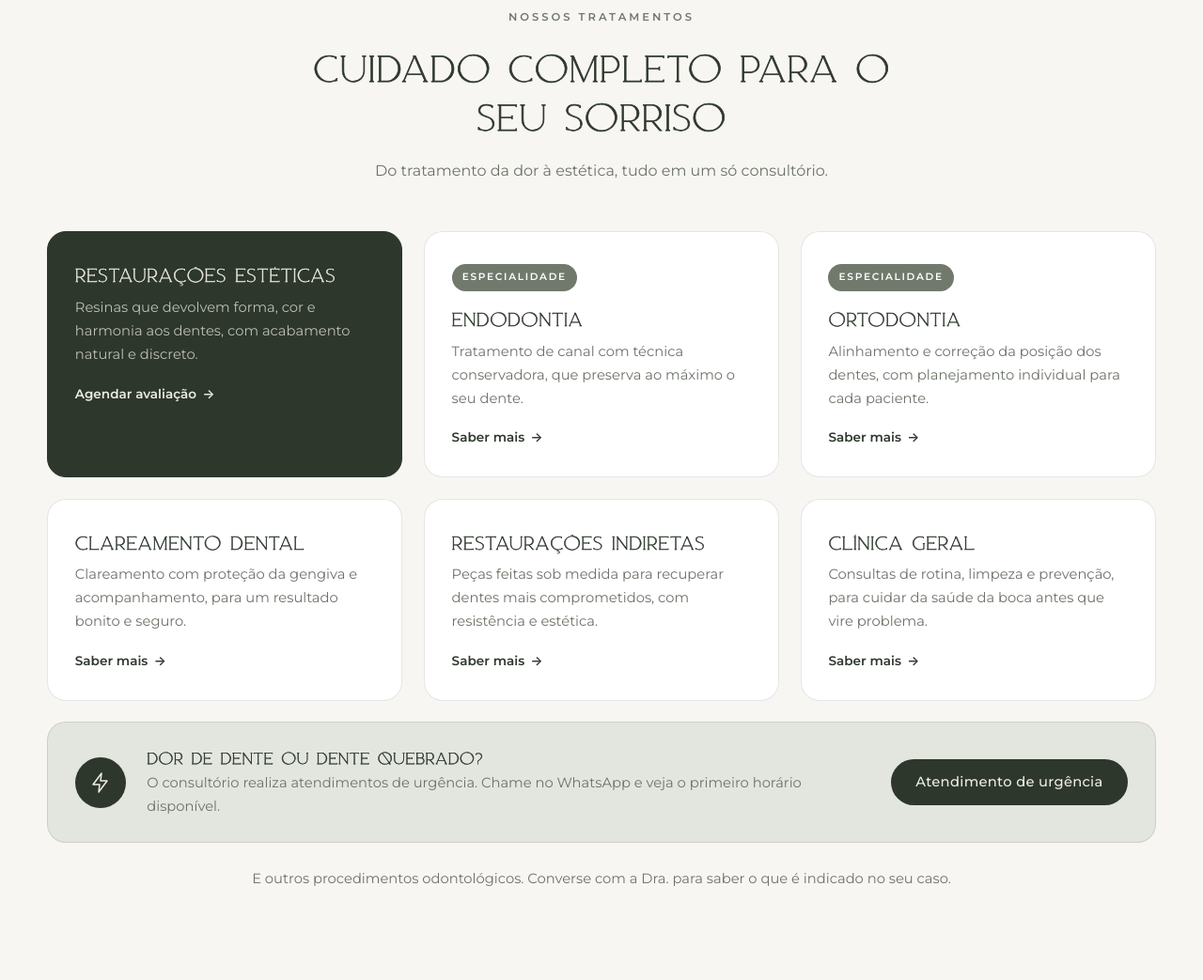
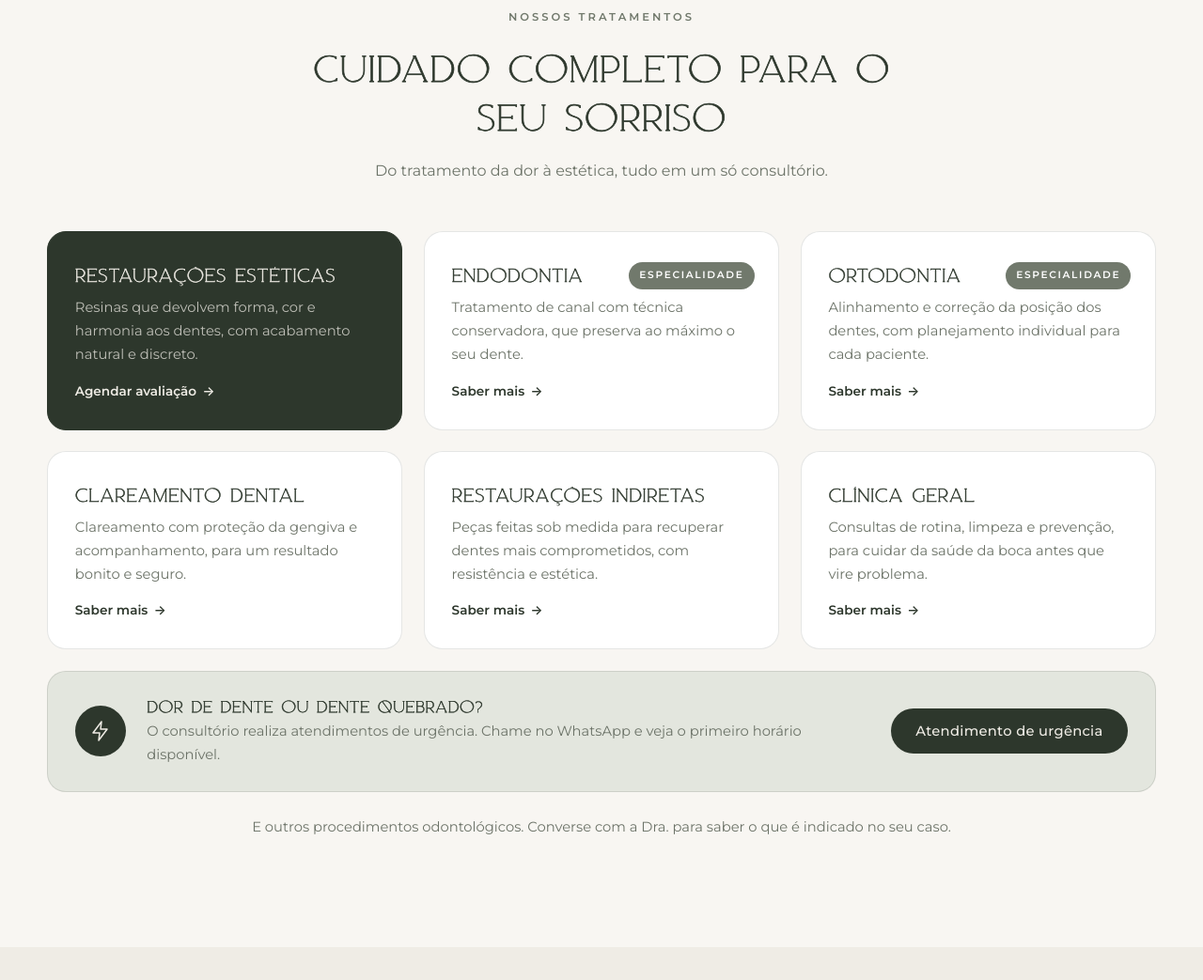
Before and after one commit to Guto1x/ZENIT-DRA.-GIOVANNA, a plain HTML site: page index.html in a window 1280 px wide. Shown: the part 1079-2122 px from the top of the page at 94% size. Drawn offline with Linux system fonts and the light colour scheme.

Commit message:
Alinha títulos e links dos cards de tratamento
- Selo 'Especialidade' volta para o canto superior direito, na linha do título
- 'Saber mais' alinhado na base de todos os cards da mesma linha

Co-Authored-By: Claude Opus 5.5 <noreply@anthropic.com>
Claude-Session: https://claude.ai/code/session_014L3cd7dHMS44g2b5cLgmGc

```diff
--- a/styles.css
+++ b/styles.css
@@ -273,16 +273,19 @@ h1 em, h2 em { font-style: normal; color: var(--sage-500); }
   border: 1px solid var(--line);
   border-radius: var(--radius);
   padding: 2rem 1.8rem 1.8rem;
+  display: flex; flex-direction: column;
   transition: transform .35s ease, box-shadow .35s ease, border-color .35s;
 }
 .service:hover { transform: translateY(-6px); box-shadow: var(--shadow); border-color: transparent; }
 .service h3 { margin: 0 0 .6rem; }
 .service p { font-size: .92rem; }
+.service__tag + h3 { padding-right: 8.5rem; }
+.service__link { margin-top: auto; align-self: flex-start; }
 .service__link { font-size: .85rem; font-weight: 600; color: var(--green-900); display: inline-flex; gap: .4rem; }
 .service__link span { transition: transform .25s; }
 .service:hover .service__link span { transform: translateX(4px); }
 .service__tag {
-  display: inline-block; margin-bottom: 1rem;
+  position: absolute; top: 1.95rem; right: 1.6rem;
   font-size: .66rem; font-weight: 600; letter-spacing: .16em; text-transform: uppercase;
   padding: .35rem .7rem; border-radius: 999px;
   background: var(--sage-500); color: var(--white);
```
